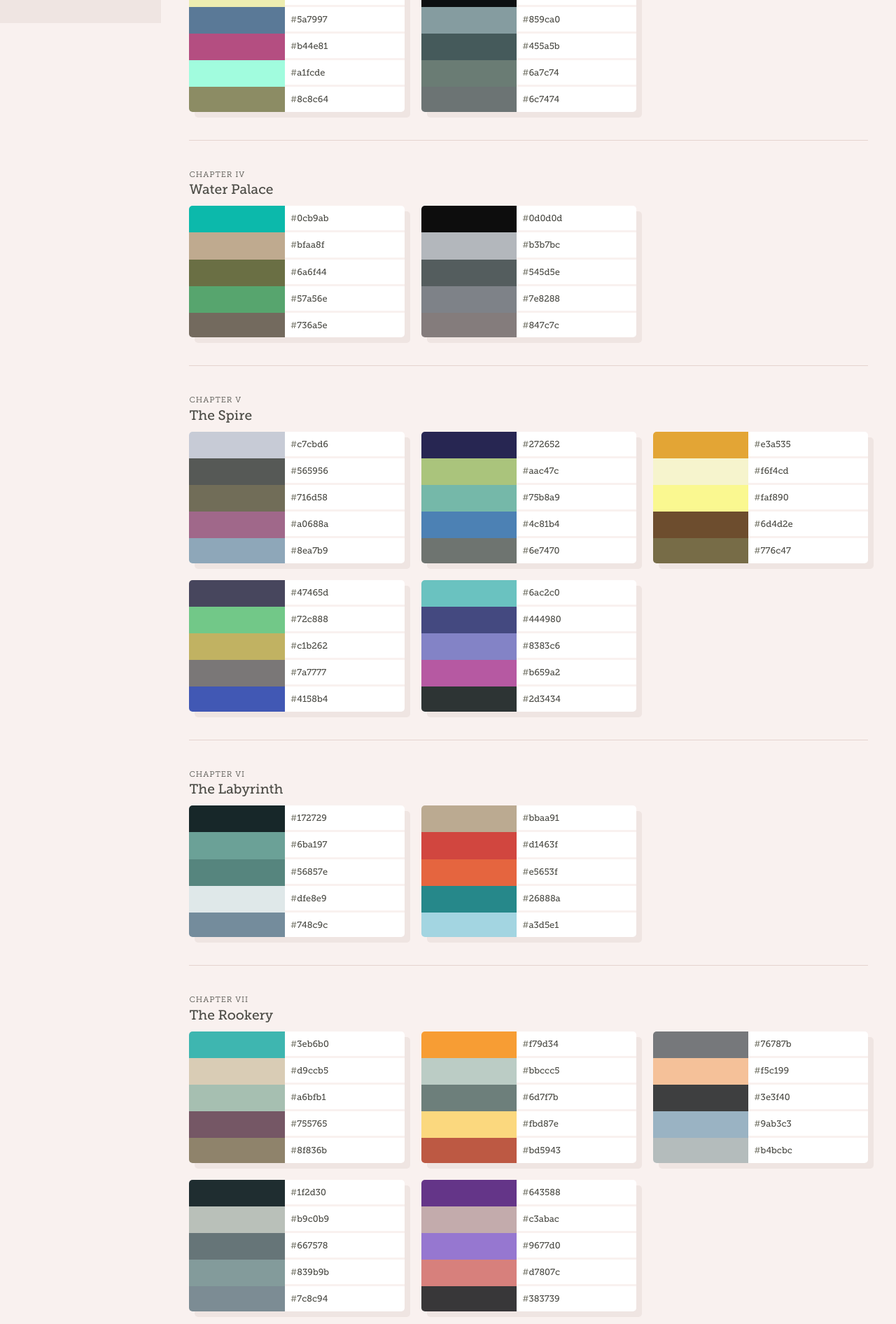
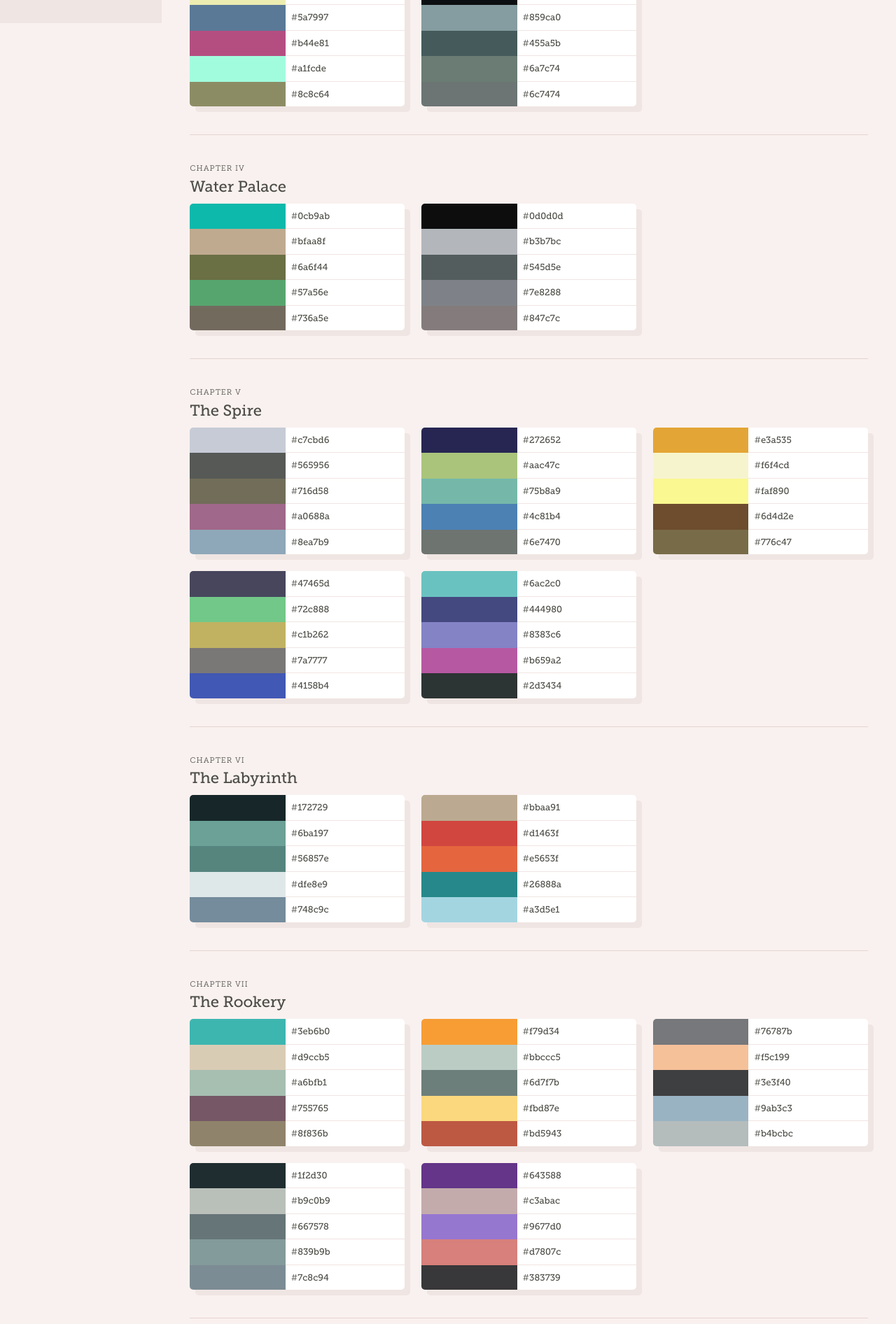
Before and after one commit to enatario/monument-palettes, an Eleventy site: page src/index.njk in a window 1280 px wide. Shown: the part 767-2659 px from the top of the page at 70% size. Built offline with nearby package versions, Linux system fonts and the light colour scheme; Eleventy itself is replaced by a stand-in of ours; files that its build step writes are made by us from their sources; files whose address does not match are found by name.

Commit message:
Code cleanup

```diff
--- a/src/_data/metadata.json
+++ b/src/_data/metadata.json
@@ -1,6 +1,6 @@
 {
-  "title":"Title of site",
+  "title":"Monument Palettes",
   "url":"https://",
-  "description":"Description of site",
-  "author": "Author"
+  "description":"Find all the color palettes for the game, Monument Valley Ⅰ.",
+  "author": "Elaina Natario"
 }
--- a/src/css/app.scss
+++ b/src/css/app.scss
@@ -5,8 +5,14 @@
 // Dependencies
 @import "bourbon/core/bourbon";
 
+// Logic
+@import "logic/borders";
+@import "logic/colors";
+@import "logic/spaces";
+@import "logic/type";
+
 // Base Dependencies
-@import "base/variables";
+@import "base/root";
 @import "base/fonts";
 
 // Base
--- a/src/css/base/_forms.scss
+++ b/src/css/base/_forms.scss
@@ -4,7 +4,7 @@
   display: grid;
   grid-auto-flow: column;
   grid-column-gap: var(--space--small);
-  padding: 0.5rem;
+  padding: var(--space--small);
   width: fit-content;
 }
 
@@ -23,9 +23,9 @@
   display: grid;
   grid-auto-columns: min-content auto;
   grid-auto-flow: column;
-  grid-gap: var(--space--xsmall);
+  grid-gap: var(--space--x-small);
   justify-content: center;
-  padding: 0.25rem;
+  padding: var(--space--x-small);
 
   &::before {
     border: 1px solid #c5b4af;
@@ -40,7 +40,7 @@
     @include size(1.25rem);
 
     background-color: transparent;
-    border-radius: 50%;
+    border-radius: var(--border-radius--circle);
     content: "";
     display: block;
     grid-column: 1 / 2;
@@ -49,19 +49,11 @@
   }
 }
 
-[type="radio"]:checked+label::after {
-  background-color: #c5b4af;
-}
-
 *:focus {
-  background-color: var(--color--olive);
-  border-radius: 2px;
-  color: var(--color--white);
+  border-radius: var(--border-radius--small);
   outline: 0;
-  padding: 0.25rem;
 }
 
 [type="radio"]:focus + label {
-  background-color: var(--color--blush);
-  border-radius: 2px;
+  border-radius: var(--border-radius--small);
 }
--- a/src/css/base/_layout.scss
+++ b/src/css/base/_layout.scss
@@ -1,3 +1,9 @@
+html {
+  @media (prefers-reduced-motion: no-preference) {
+    scroll-behavior: smooth;
+  }
+}
+
 body {
   display: grid;
   margin: 0 auto;
@@ -10,8 +16,8 @@
 
 main {
   display: grid;
-  grid-row-gap: 2.5rem;
-  padding: 2.5rem;
+  grid-row-gap: var(--space--large);
+  padding: var(--space--large);
 
   @media screen and (min-width: #{$breakpoint}) {
     order: 2;
@@ -19,14 +25,20 @@
 }
 
 body > header {
-  background-color: var(--color--white);
-  padding: 2.5rem;
+  padding: var(--space--base) var(--space--large);
   position: sticky;
 
   @media screen and (min-width: #{$breakpoint}) {
+    display: flex;
+    flex-direction: column;
     height: 100vh;
     order: 1;
+    padding: var(--space--large);
     top: 0;
+
+    > *:last-child {
+      margin-top: auto;
+    }
   }
 }
 
@@ -35,7 +47,7 @@
   grid-gap: var(--space--medium);
   grid-template-columns: repeat(auto-fill, minmax(min(15rem, 100%), 1fr));
   order: 3;
-  padding: 2.5rem;
+  padding: var(--space--large);
   position: relative;
 
   @media screen and (min-width: #{$breakpoint}) {
--- /dev/null
+++ b/src/css/base/_root.scss
@@ -0,0 +1,47 @@
+$bourbon: (
+  "global-font-file-formats": ("woff2"),
+);
+
+$dir-font: "/static/fonts/";
+
+$breakpoint: 35rem;
+
+:root {
+  --container--base: 70rem;
+
+  @each $name, $value in $color-sections {
+    --color--#{$name}: #{map-get($color-palette, $value)};
+  }
+
+  @each $name, $value in $spaces {
+    --space--#{$name}: #{$value};
+  }
+
+  @each $name, $value in $typefaces {
+    --font-family--#{$name}: #{$value}, #{$font-stack-system};
+  }
+
+  @each $name, $value in $type-weights {
+    --font-weight--#{$name}: #{$value};
+  }
+
+  @each $name, $value in $type-sizes {
+    $rem-size: (map-get($type-pixel-scale, $value) / 16) + rem;
+    --font-size--#{$name}: #{$rem-size};
+  }
+
+  @each $name, $value in $line-heights {
+    --line-height--#{$name}: #{$value};
+  }
+
+  @each $name, $value in $border-radii {
+    --border-radius--#{$name}: #{$value};
+  }
+
+  @each $name, $value in $border-widths {
+    --border-width--#{$name}: #{$value};
+    --border--#{$name}: #{$value} solid var(--color--border);
+  }
+
+  --transition-timing--base: 0.2s;
+}
--- a/src/css/base/_theme.scss
+++ b/src/css/base/_theme.scss
@@ -1,29 +1,43 @@
 body {
-  background-color: var(--color--bg);
+  background-color: var(--color--main-bg);
   color: var(--color--text);
 }
 
 a {
   color: var(--color--text);
-  font-weight: bold;
-  text-decoration-color: var(--color--blush--darkest);
-  text-decoration-thickness: 2px;
+  font-weight: var(--font-weight--bold);
+  text-decoration-color: var(--color--text);
+  text-decoration-thickness: var(--border-width--base);
   transition: text-decoration-color var(--transition-timing--base) ease-in-out;
 
   &:hover {
-    text-decoration-color: var(--color--olive);
+    text-decoration-color: var(--color--border);
   }
 }
 
 body > header {
-  background-color: var(--color--blush--darker);
+  background-color: var(--color--header-bg);
 }
 
 body > footer {
-  border-top: 1px solid var(--color--blush--darker);
+  background-color: var(--color--main-bg);
+  border-top: var(--border--base);
+}
+
+[type="radio"]:checked+label::after {
+  background-color: var(--color--color-selector-radio);
+}
+
+*:focus {
+  background-color: var(--color--focus-bg);
+  color: var(--color--focus-color);
+}
+
+[type="radio"]:focus + label {
+  background-color: var(--color--main-bg);
 }
 
 .color-selector {
-  background-color: var(--color--white);
-  border: 1px solid var(--color--blush--darker);
+  background-color: var(--color--color-selector-bg);
+  border: var(--border--base);
 }
--- a/src/css/base/_typography.scss
+++ b/src/css/base/_typography.scss
@@ -4,7 +4,8 @@
 }
 
 body {
-  font-family: var(--font-family--base);
+  font-family: var(--font-family--primary);
+  font-size: var(--font-size--body);
   font-weight: var(--font-weight--normal);
   line-height: var(--line-height--base);
 }
@@ -16,30 +17,20 @@
 }
 
 h1 {
-  font-size: 0.9rem;
+  font-size: var(--font-size--title);
 }
 
 h2 {
-  align-items: center;
-  display: grid;
-  font-size: 0.7rem;
-  font-weight: normal;
-  grid-gap: 1rem;
-  grid-template-columns: auto 1fr;
+  font-size: var(--font-size--eyebrow);
+  font-weight: var(--font-weight--normal);
   letter-spacing: 1px;
   text-transform: uppercase;
 }
 
 h3 {
-  font-size: 1.2rem;
-}
-
-p,
-legend,
-label, {
-  font-size: 0.8rem;
+  font-size: var(--font-size--section-header);
 }
 
 label {
-  font-weight: bold;
+  font-weight: var(--font-weight--bold);
 }
--- a/src/css/base/_variables.scss
+++ /dev/null
@@ -1,39 +0,0 @@
-$bourbon: (
-  "global-font-file-formats": ("woff2"),
-);
-
-$dir-font: "/static/fonts/";
-
-$breakpoint: 35rem;
-
-:root {
-  --color--white: #ffffff;
-  --color--blush: #f9f1ef;
-  --color--blush--dark: #f9f1ef;
-  --color--blush--darker: #efe5e2;
-  --color--blush--darkest: #e5d4cf;
-  --color--olive: #59594a;
-  --color--olive--dark: #4b4b45;
-
-  --color--text: var(--color--olive--dark);
-  --color--text--light: var(--color--olive);
-  --color--bg: var(--color--blush);
-
-  --font-family--base: "Museo", sans-serif;
-
-  --line-height--base: 1.5;
-  --line-height--tight: 1.1;
-
-  --container--base: 70rem;
-
-  --space--xsmall: 0.25rem;
-  --space--small: 0.5rem;
-  --space--base: 1rem;
-  --space--medium: 1.5rem;
-  --space--large: 3rem;
-  --space--x-large: 5rem;
-
-  --border-radius--base: 5px;
-
-  --transition-timing--base: 0.2s;
-}
--- a/src/css/components/_chapter.scss
+++ b/src/css/components/_chapter.scss
@@ -1,6 +1,6 @@
 .chapter:not(:last-of-type) {
-  border-bottom: 1px solid var(--color--blush--darkest);
-  padding-bottom: 2.5rem;
+  border-bottom: var(--border--base);
+  padding-bottom: var(--space--large);
 }
 
 .chapter__header {
--- a/src/css/components/_palette.scss
+++ b/src/css/components/_palette.scss
@@ -1,14 +1,17 @@
 .palette {
-  --color--box-shadow: var(--color--blush--darker);
+  --color-shadow: var(--color--palette-border);
 
-  background-color: var(--color--white);
+  background-color: var(--color--palette-bg);
   border-radius: var(--border-radius--base);
-  box-shadow: var(--space--small) var(--space--small) 0 0 var(--color--box-shadow);
+  box-shadow:
+    var(--space--small)
+    var(--space--small) 0 0
+    var(--color-shadow);
   overflow: hidden;
   transition: box-shadow 0.25s ease-in-out;
 
   &:hover {
-    --color--box-shadow: var(--color--blush--darkest);
+    --color-shadow: var(--color--palette-shadow);
   }
 }
 
@@ -23,18 +26,14 @@
 }
 
 .palette__value {
-  color: var(--color--olive);
-  font-size: 0.8rem;
-  font-weight: normal;
   margin: 0;
   padding: var(--space--small);
 
   span {
-    color: var(--color--olive--dark);
-    font-weight: bold;
+    font-weight: var(--font-weight--bold);
   }
 }
 
 .palette__item:not(:last-of-type) .palette__value {
-  border-bottom: 3px solid var(--color--blush--dark);
+  border-bottom: var(--border-width--base) solid var(--color--palette-border);
 }
--- /dev/null
+++ b/src/css/logic/_borders.scss
@@ -0,0 +1,12 @@
+$border-radii: (
+  none: none,
+  small: 2px,
+  base: 5px,
+  circle: 100%
+);
+
+$border-widths: (
+  none: none,
+  base: 1px,
+  thick: 2px
+);
--- /dev/null
+++ b/src/css/logic/_colors.scss
@@ -0,0 +1,21 @@
+$color-palette: (
+  white: #ffffff,
+  olive: #4b4b45,
+  blush-light: #f9f1ef,
+  blush-mid: #efe5e2,
+  blush-dark: #e5d4cf
+);
+
+$color-sections: (
+  text: olive,
+  focus-bg: olive,
+  focus-color: white,
+  main-bg: blush-light,
+  header-bg: blush-mid,
+  color-selector-bg: white,
+  color-selector-radio: blush-dark,
+  palette-bg: white,
+  palette-border: blush-mid,
+  palette-shadow: blush-dark,
+  border: blush-dark
+);
--- /dev/null
+++ b/src/css/logic/_spaces.scss
@@ -0,0 +1,7 @@
+$spaces: (
+  x-small: 0.25rem,
+  small: 0.5rem,
+  base: 1rem,
+  medium: 1.5rem,
+  large: 2.5rem
+);
--- /dev/null
+++ b/src/css/logic/_type.scss
@@ -0,0 +1,26 @@
+$typefaces: (
+  primary: "Museo"
+);
+
+$type-weights: (
+  regular: 300,
+  bold: 600
+);
+
+$type-pixel-scale: (
+  small: 11,
+  base: 13,
+  medium: 18,
+  large: 22
+);
+
+$type-sizes: (
+  body: base,
+  eyebrow: small,
+  title: medium,
+  section-header: large
+);
+
+$line-heights: (
+  base: 1.5
+);
--- a/src/js/app.js
+++ b/src/js/app.js
@@ -1,5 +1,5 @@
 import removeMobileHover from "./utils/removeMobileHover.js";
-import convertColor from "./convertColor.js"
+import convertColor from "./convertColor.js";
 
 removeMobileHover();
 convertColor();
```
Also changed, not shown: .stylelintrc.json, src/static/fonts/museosans-300.woff2 (deleted), src/static/fonts/museosans-700.woff2 (deleted).
